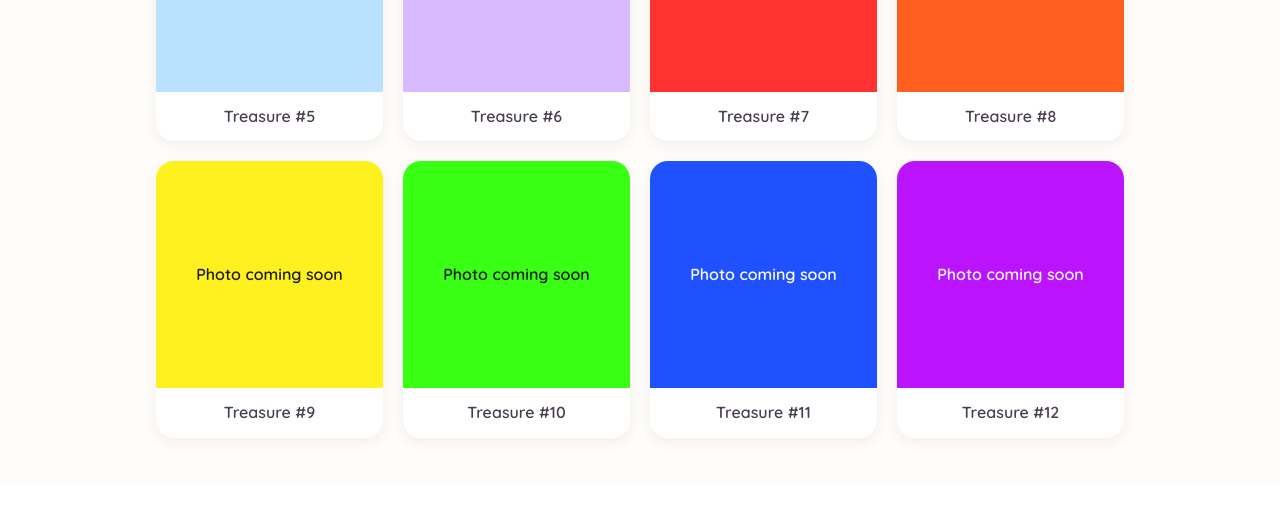
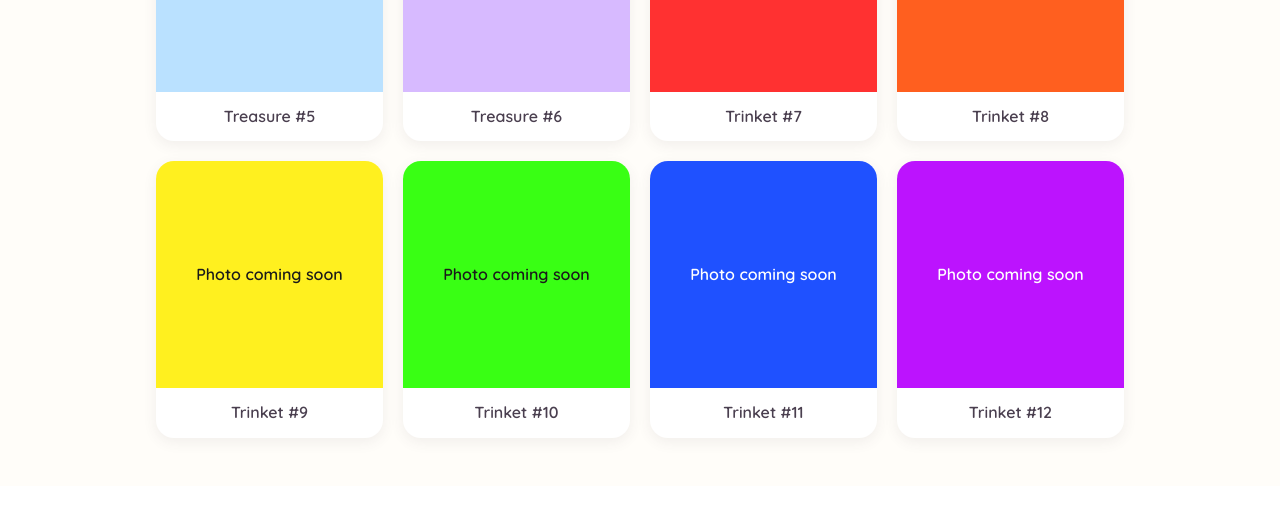
Before and after one commit to LucysTrinketsandTreasures/website-files, a Jekyll site: the page built from index.html, in a window 1280 px wide. Shown: the part 967-1475 px from the top of the page. Built offline with Jekyll 4.4.1, drawn with Linux system fonts in a browser that asks for light colours.

Commit message:
Update index.html

```diff
--- a/index.html
+++ b/index.html
@@ -16,11 +16,11 @@ layout: default
     <div class="product-card"><div class="product-photo">Photo coming soon</div><p class="product-name">Treasure #4</p></div>
     <div class="product-card"><div class="product-photo">Photo coming soon</div><p class="product-name">Treasure #5</p></div>
     <div class="product-card"><div class="product-photo">Photo coming soon</div><p class="product-name">Treasure #6</p></div>
-    <div class="product-card neon"><div class="product-photo">Photo coming soon</div><p class="product-name">Treasure #7</p></div>
-    <div class="product-card neon"><div class="product-photo">Photo coming soon</div><p class="product-name">Treasure #8</p></div>
-    <div class="product-card neon"><div class="product-photo">Photo coming soon</div><p class="product-name">Treasure #9</p></div>
-    <div class="product-card neon"><div class="product-photo">Photo coming soon</div><p class="product-name">Treasure #10</p></div>
-    <div class="product-card neon"><div class="product-photo">Photo coming soon</div><p class="product-name">Treasure #11</p></div>
-    <div class="product-card neon"><div class="product-photo">Photo coming soon</div><p class="product-name">Treasure #12</p></div>
+    <div class="product-card neon"><div class="product-photo">Photo coming soon</div><p class="product-name">Trinket #7</p></div>
+    <div class="product-card neon"><div class="product-photo">Photo coming soon</div><p class="product-name">Trinket #8</p></div>
+    <div class="product-card neon"><div class="product-photo">Photo coming soon</div><p class="product-name">Trinket #9</p></div>
+    <div class="product-card neon"><div class="product-photo">Photo coming soon</div><p class="product-name">Trinket #10</p></div>
+    <div class="product-card neon"><div class="product-photo">Photo coming soon</div><p class="product-name">Trinket #11</p></div>
+    <div class="product-card neon"><div class="product-photo">Photo coming soon</div><p class="product-name">Trinket #12</p></div>
   </div>
 </section>
```
